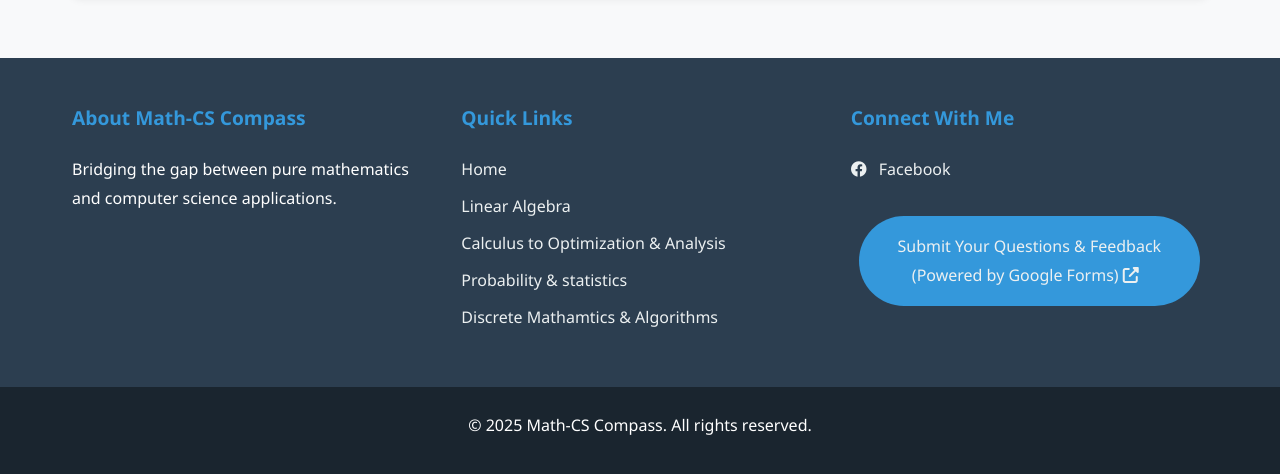
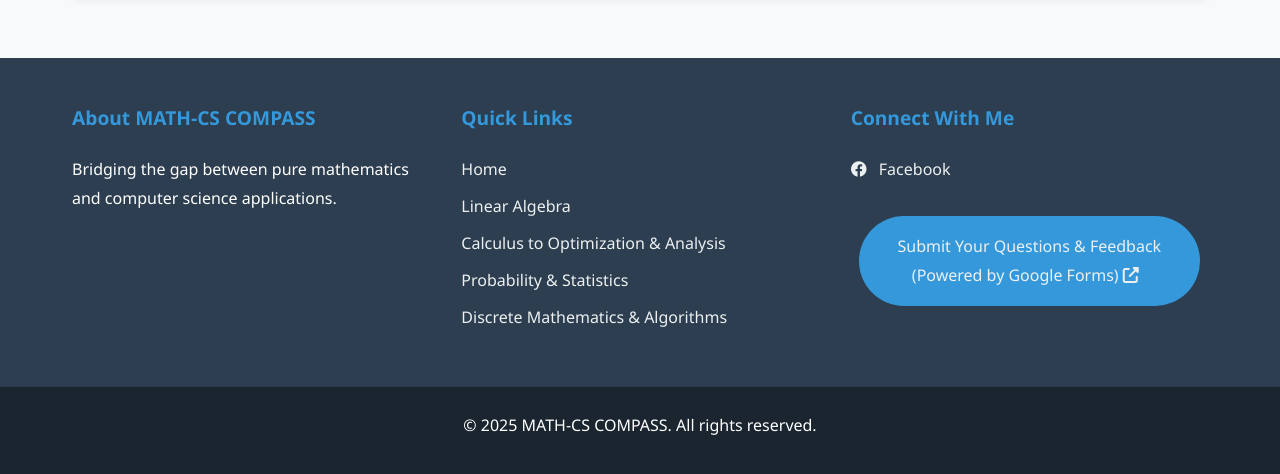
Before and after one commit to Yusukey01/yusukey01.github.io, a Jekyll site: the page built from index.html, in a window 1280 px wide and 900 px high, scrolled down 2375 px. Shown: the part 420-894 px from the top of the window. Built offline with Jekyll 4.4.1, drawn with Linux system fonts in a browser that asks for light colours; some of the changed text lies outside the part shown.

```diff
--- a/_includes/footer.html
+++ b/_includes/footer.html
@@ -1,7 +1,7 @@
 <footer>
     <div class="footer-content">
         <div class="footer-about">
-            <h3>About Math-CS Compass</h3>
+            <h3>About MATH-CS COMPASS</h3>
             <p>Bridging the gap between pure mathematics and computer science applications.</p>
         </div>
         <div class="footer-links">
@@ -30,6 +30,6 @@
         </div>
     </div>
     <div class="footer-bottom">
-        <p>&copy; 2025 Math-CS Compass. All rights reserved.</p>
+        <p>&copy; 2025 MATH-CS COMPASS. All rights reserved.</p>
     </div>
 </footer>
--- a/_includes/head.html
+++ b/_includes/head.html
@@ -1,12 +1,12 @@
 <head>
-    <title>{% if page.title %}{{ page.title }} - Math-CS Compass{% else %}Math-CS Compass - Bridging Pure & Applied Mathematics{% endif %}</title>
+    <title>{% if page.title %}{{ page.title }} - MATH-CS COMPASS{% else %}MATH-CS COMPASS - Bridging Pure & Applied Mathematics{% endif %}</title>
     <script id="MathJax-script" defer src="https://cdn.jsdelivr.net/npm/mathjax@3/es5/tex-mml-chtml.js"></script>
     <link rel="stylesheet" href="{% if page.level == 'home' %}css/styles.css{% elsif page.level == 'section' %}../../css/styles.css{% else %}../../../css/styles.css{% endif %}">
     <link rel="stylesheet" href="https://cdnjs.cloudflare.com/ajax/libs/font-awesome/6.4.0/css/all.min.css">
     <meta name="viewport" content="width=device-width, initial-scale=1">
     <meta name="description" content="{{ page.description | default: site.description }}">
     {% if page.level == 'home' %}
-    <meta property="og:title" content="Math-CS Compass - Bridging Pure & Applied Mathematics" />
+    <meta property="og:title" content="MATH-CS COMPASS - Bridging Pure & Applied Mathematics" />
     <meta property="og:description" content="Explore mathematics and computer science, with a focus on machine learning and AI." />
     <meta property="og:url" content="https://yusukey01.github.io/" />
     <meta property="og:type" content="website" />
--- a/_includes/header.html
+++ b/_includes/header.html
@@ -1,7 +1,7 @@
 <header>
     <nav class="navbar">
         <div class="logo">
-            <h1>Math-CS Compass</h1>
+            <h1>MATH-CS COMPASS</h1>
         </div>
 
         <div class="search-container">
--- a/index.html
+++ b/index.html
@@ -1,43 +1,15 @@
+---
+layout: default
+level: home
+description: MATH-CS COMPASS introduces pure & applied mathematics with a focus on machine learning and computer science. Explore linear algebra, optimization, probability, statistics and discrete mathematics.
+---
 <!DOCTYPE html>
 <html lang="en">
-<head>
-    <title>Math-CS Compass - Bridging Pure & Applied Mathematics</title>
-    <script id="MathJax-script" defer src="https://cdn.jsdelivr.net/npm/mathjax@3/es5/tex-mml-chtml.js"></script>
-    <link rel="stylesheet" href="css/styles.css">
-    <link rel="stylesheet" href="https://cdnjs.cloudflare.com/ajax/libs/font-awesome/6.4.0/css/all.min.css">
-    <meta name="viewport" content="width=device-width, initial-scale=1">
-    <meta name="description" content="MathCS Compass introduces pure & applied mathematics with a focus on machine learning and computer science.
-    Explore linear algebra, optimization, probability, statistics and discrete mathematics.">
-    <meta property="og:title" content="Math-CS Compass - Bridging Pure & Applied Mathematics" />
-    <meta property="og:description" content="Explore mathematics and computer science, with a focus on machine learning and AI." />
-    <meta property="og:url" content="https://yusukey01.github.io/" />
-    <meta property="og:type" content="website" />
-</head>
 <body>
-    <header>
-        <nav class="navbar">
-            <div class="logo">
-                <h1>Math-CS Compass</h1>
-            </div>
-            <div class="search-container">
-                <input type="text" id="search-input" placeholder="Search keywords...">
-                <button id="search-button"><i class="fas fa-search"></i></button>
-            </div>
-            <div class="menu-toggle">
-                <i class="fas fa-bars"></i>
-            </div>
-            <ul class="nav-links">
-                <li><a href="Mathematics/Linear_algebra/linear_algebra.html">Linear Algebra</a></li>
-                <li><a href="Mathematics/Calculus/calculus.html">Calculus to Optimization & Analysis</a></li>
-                <li><a href="Mathematics/Probability/probability.html">Probability & Statistics</a></li>
-                <li><a href="Mathematics/Discrete/discrete_math.html">Discrete Mathematics & Algorithms</a></li>
-            </ul>
-        </nav>
-    </header>
 
     <div class="hero-section">
         <h1 class="webpage-name">
-            Math-CS Compass <span class="subheading">Bridging Pure & Applied Mathematics</span>
+            MATH-CS COMPASS <span class="subheading">Bridging Pure & Applied Mathematics</span>
         </h1>
         <div class="hero-overlay"></div>
     </div>
@@ -142,44 +114,7 @@
                 </div>
             </div>
         </section>
-
     </main>
-
-    <footer>
-        <div class="footer-content">
-            <div class="footer-about">
-                <h3>About Math-CS Compass</h3>
-                <p>Bridging the gap between pure mathematics and computer science applications.</p>
-            </div>
-            <div class="footer-links">
-                <h3>Quick Links</h3>
-                <ul>
-                    <li><a href="index.html">Home</a></li>
-                    <li><a href="Mathematics/Linear_algebra/linear_algebra.html">Linear Algebra</a></li>
-                    <li><a href="Mathematics/Calculus/calculus.html">Calculus to Optimization & Analysis</a></li>
-                    <li><a href="Mathematics/Probability/probability.html">Probability & statistics</a></li>
-                    <li><a href="Mathematics/Discrete/discrete_math.html">Discrete Mathamtics & Algorithms</a></li>
-                </ul>
-            </div>
-            <div class="footer-social">
-                <h3>Connect With Me</h3>
-                <p>
-                    <a href="https://www.facebook.com/share/15uPaBWgQN/" target="_blank">
-                        <i class="fab fa-facebook"></i> Facebook
-                    </a>
-                </p>
-                <div class="contact-section">
-                    <strong><a href="https://docs.google.com/forms/d/e/1FAIpQLSf3_RNkegREvfCEIQznn6SCaf-iB5c-Doxn7Ymuu78Uf-PBjg/viewform" target="_blank">
-                        Submit Your Questions & Feedback (Powered by Google Forms) <i class="fas fa-external-link-alt"></i>
-                    </a></strong>
-                </div>
-                <!-- Add more social links -->
-            </div>
-        </div>
-        <div class="footer-bottom">
-            <p>&copy; 2025 Math-CS Compass. All rights reserved.</p>
-        </div>
-    </footer>
     <script src="js/main.js"></script>
     <script src="js/updateLog.js"></script>
     <script src="js/search.js"></script>
```
